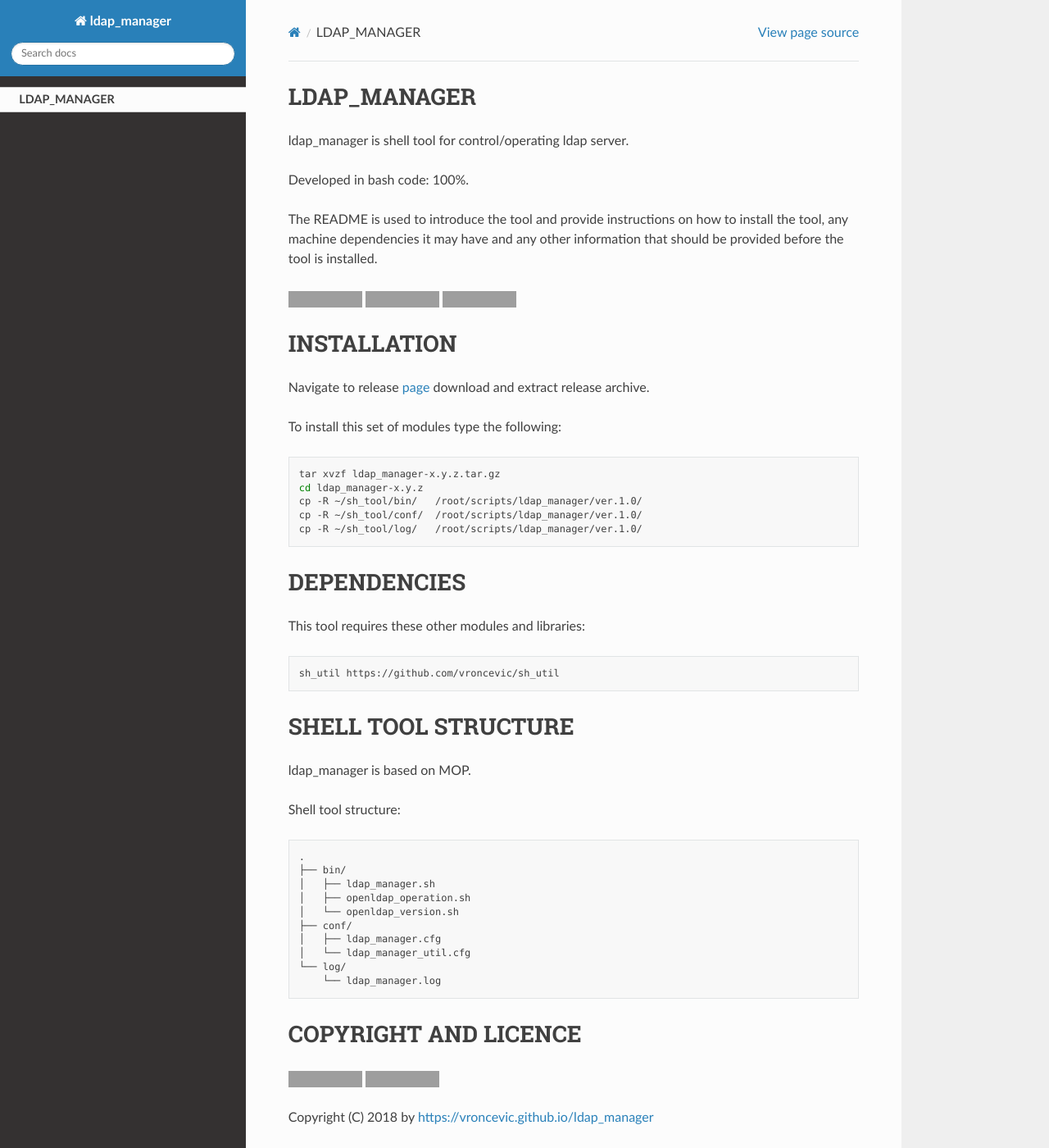
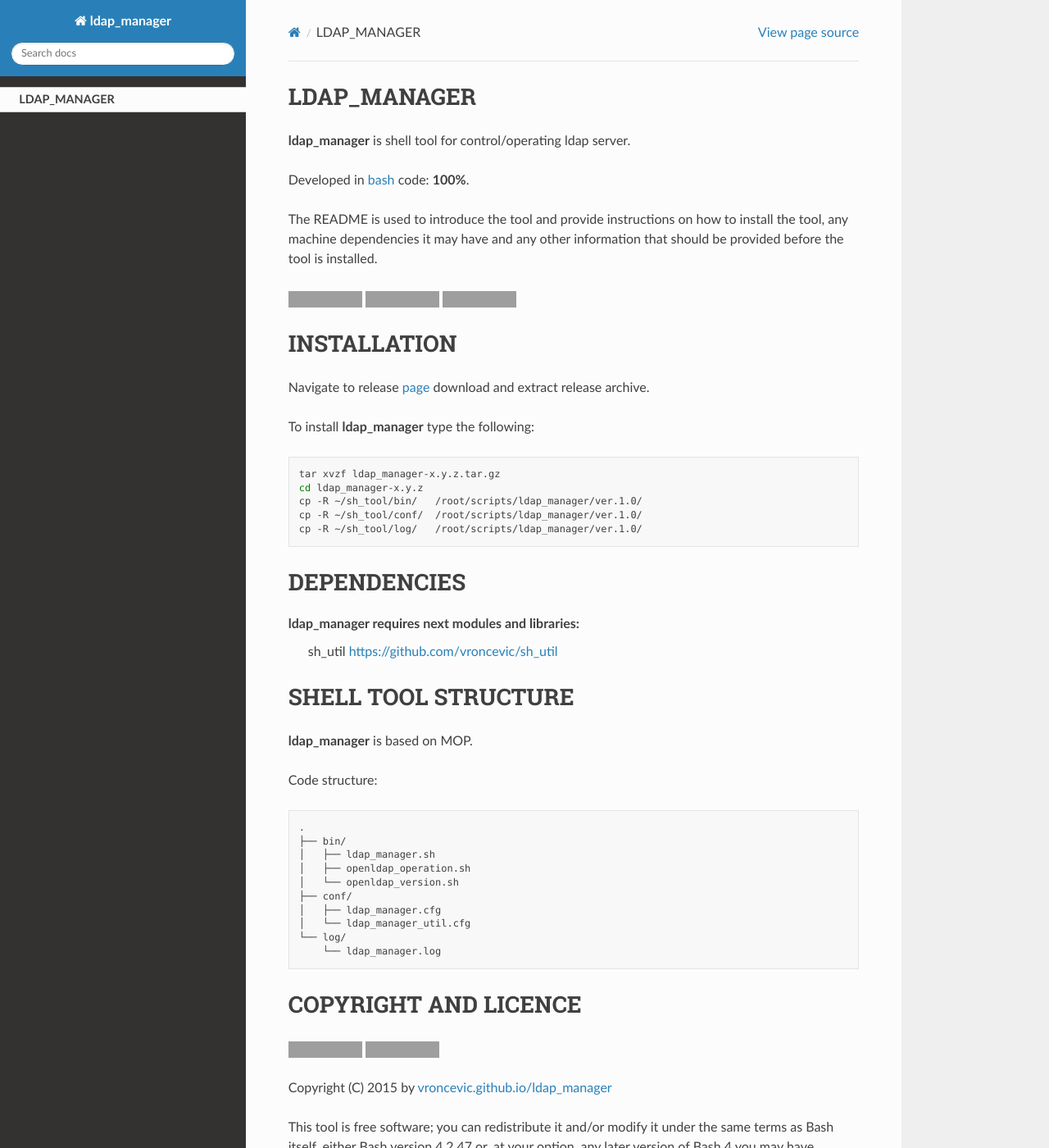
Before and after one commit to vroncevic/ldap_manager, a Sphinx documentation site: the page built from docs/source/index.rst, in a window 1280 px wide and 1400 px high. Shown: the whole window at 82% size. Built offline with Sphinx 7.4.7 and the Read the Docs theme 2.0.0, drawn with Linux system fonts in a browser that asks for light colours; grey boxes are pictures that could not be loaded.

Commit message:
[ldap_manager] Updated Dockerfile, docs

```diff
--- a/docs/source/index.rst
+++ b/docs/source/index.rst
@@ -6,10 +6,9 @@ LDAP_MANAGER
 
  self
 
+**ldap_manager** is shell tool for control/operating ldap server.
 
-ldap_manager is shell tool for control/operating ldap server.
-
-Developed in bash code: 100%.
+Developed in `bash <https://en.wikipedia.org/wiki/Bash_(Unix_shell)>`_ code: **100%**.
 
 The README is used to introduce the tool and provide instructions on
 how to install the tool, any machine dependencies it may have and any
@@ -28,11 +27,12 @@ other information that should be provided before the tool is installed.
 
 INSTALLATION
 -------------
+
 Navigate to release `page`_ download and extract release archive.
 
 .. _page: https://github.com/vroncevic/ldap_manager/releases
 
-To install this set of modules type the following:
+To install **ldap_manager** type the following:
 
 .. code-block:: bash
 
@@ -44,17 +44,16 @@ To install this set of modules type the following:
 
 DEPENDENCIES
 -------------
-This tool requires these other modules and libraries:
 
-.. code-block:: bash
-
-   sh_util https://github.com/vroncevic/sh_util
+**ldap_manager** requires next modules and libraries:
+    sh_util `https://github.com/vroncevic/sh_util <https://github.com/vroncevic/sh_util>`_
 
 SHELL TOOL STRUCTURE
 ---------------------
-ldap_manager is based on MOP.
 
-Shell tool structure:
+**ldap_manager** is based on MOP.
+
+Code structure:
 
 .. code-block:: bash
 
@@ -80,7 +79,7 @@ COPYRIGHT AND LICENCE
 .. |License: Apache 2.0| image:: https://img.shields.io/badge/License-Apache%202.0-blue.svg
    :target: https://opensource.org/licenses/Apache-2.0
 
-Copyright (C) 2018 by https://vroncevic.github.io/ldap_manager
+Copyright (C) 2015 by `vroncevic.github.io/ldap_manager <https://vroncevic.github.io/ldap_manager>`_
 
 This tool is free software; you can redistribute it and/or modify it
 under the same terms as Bash itself, either Bash version 4.2.47 or,
```
Also changed, not shown: README.md (+16 -17 lines), 6 other files.
